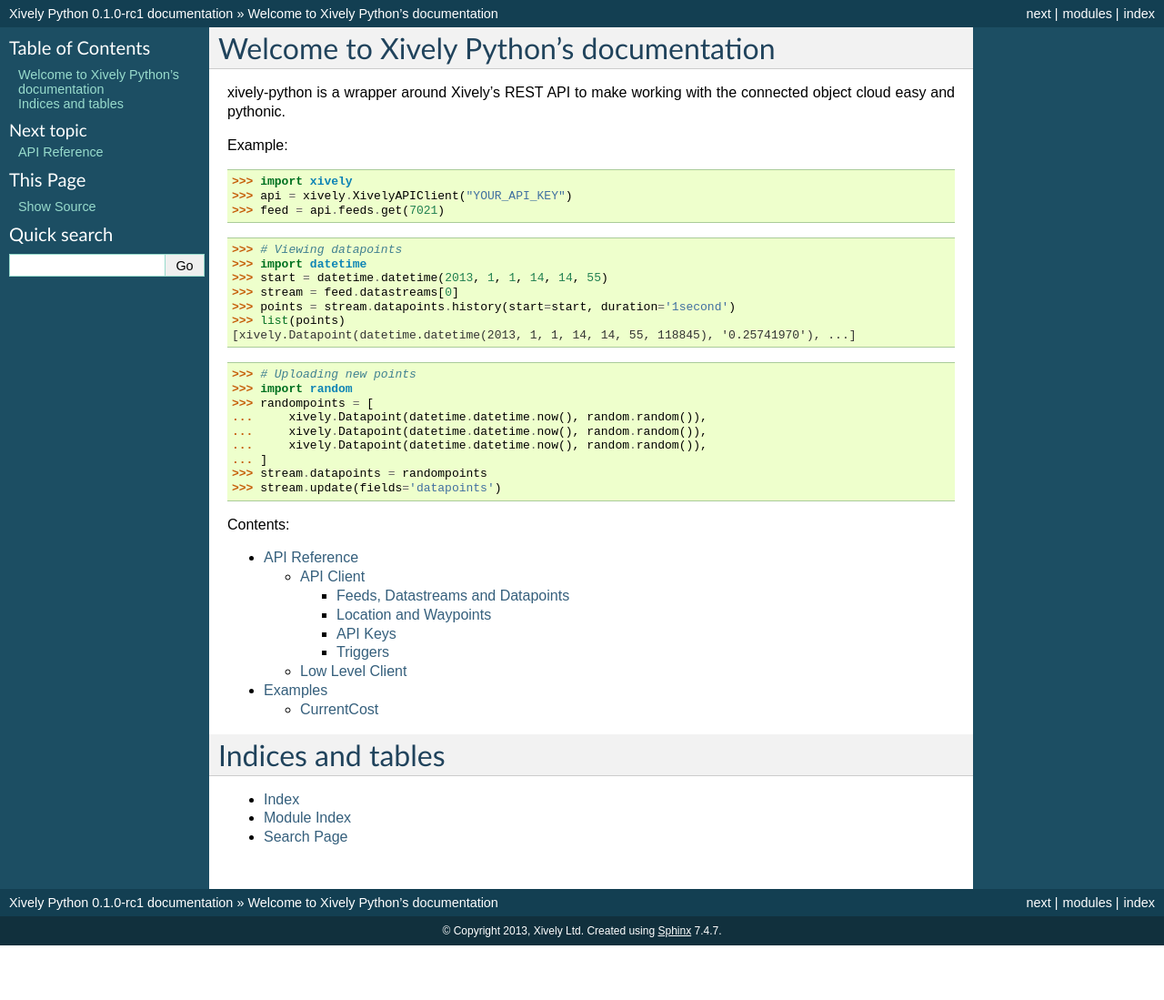
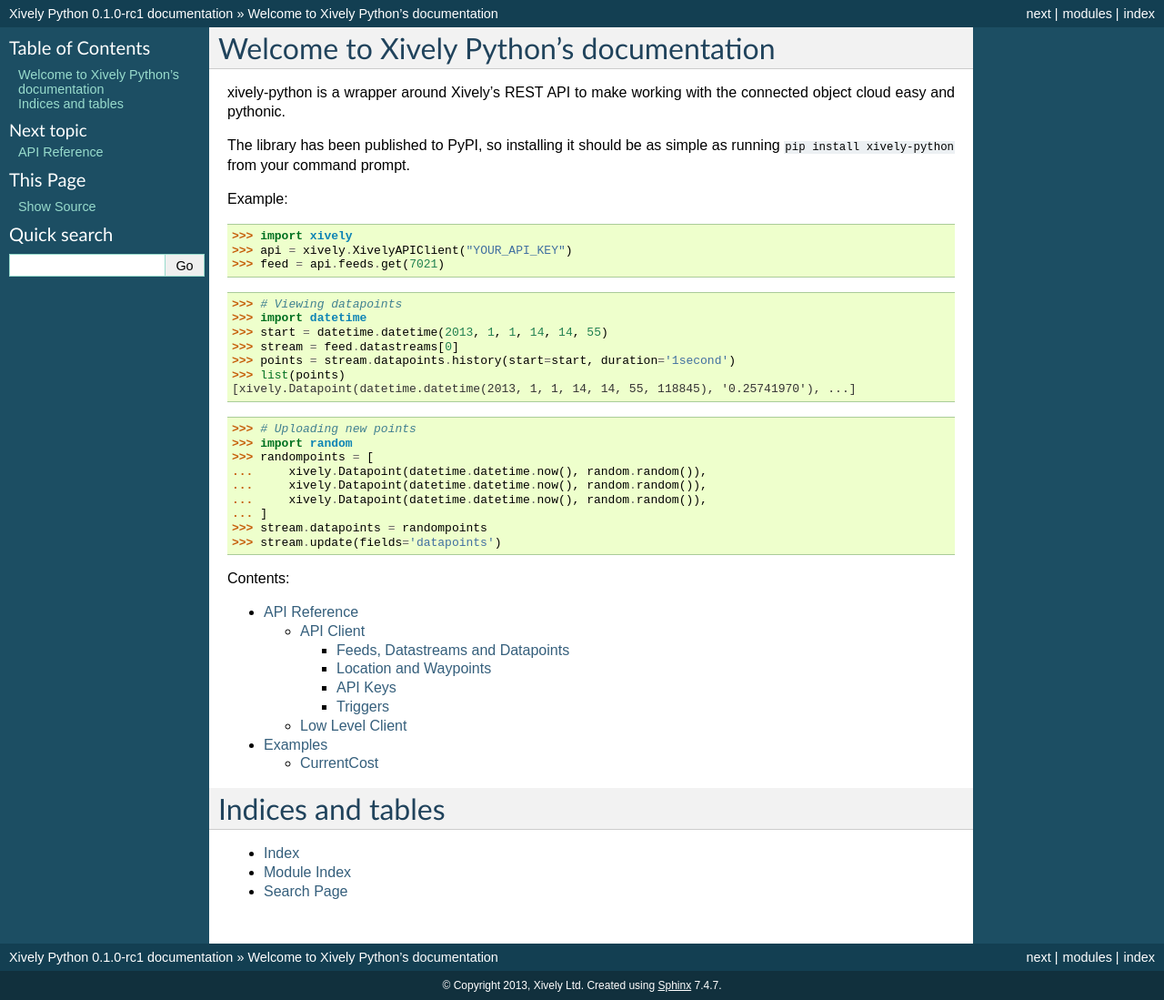
Before and after one commit to xively/xively-python, a Sphinx documentation site: the page built from docs/index.rst, in a window 1280 px wide. Shown: the whole page at 91% size. Built offline with Sphinx 7.4.7, drawn with Linux system fonts in a browser that asks for light colours; before the commit the page ends 1039 px from its top, so only the background shows below that.

Commit message:
Add line showing how to install the library to top of docs
Taking care to not make it a doctest example as this will break the
tests.

```diff
--- a/docs/index.rst
+++ b/docs/index.rst
@@ -4,10 +4,13 @@
    contain the root `toctree` directive.
 
 Welcome to Xively Python's documentation
-======================================
+========================================
 
 xively-python is a wrapper around Xively's REST API to make working with the
 connected object cloud easy and pythonic.
+
+The library has been published to PyPI, so installing it should be as simple as
+running ``pip install xively-python`` from your command prompt.
 
 Example:
 
```
